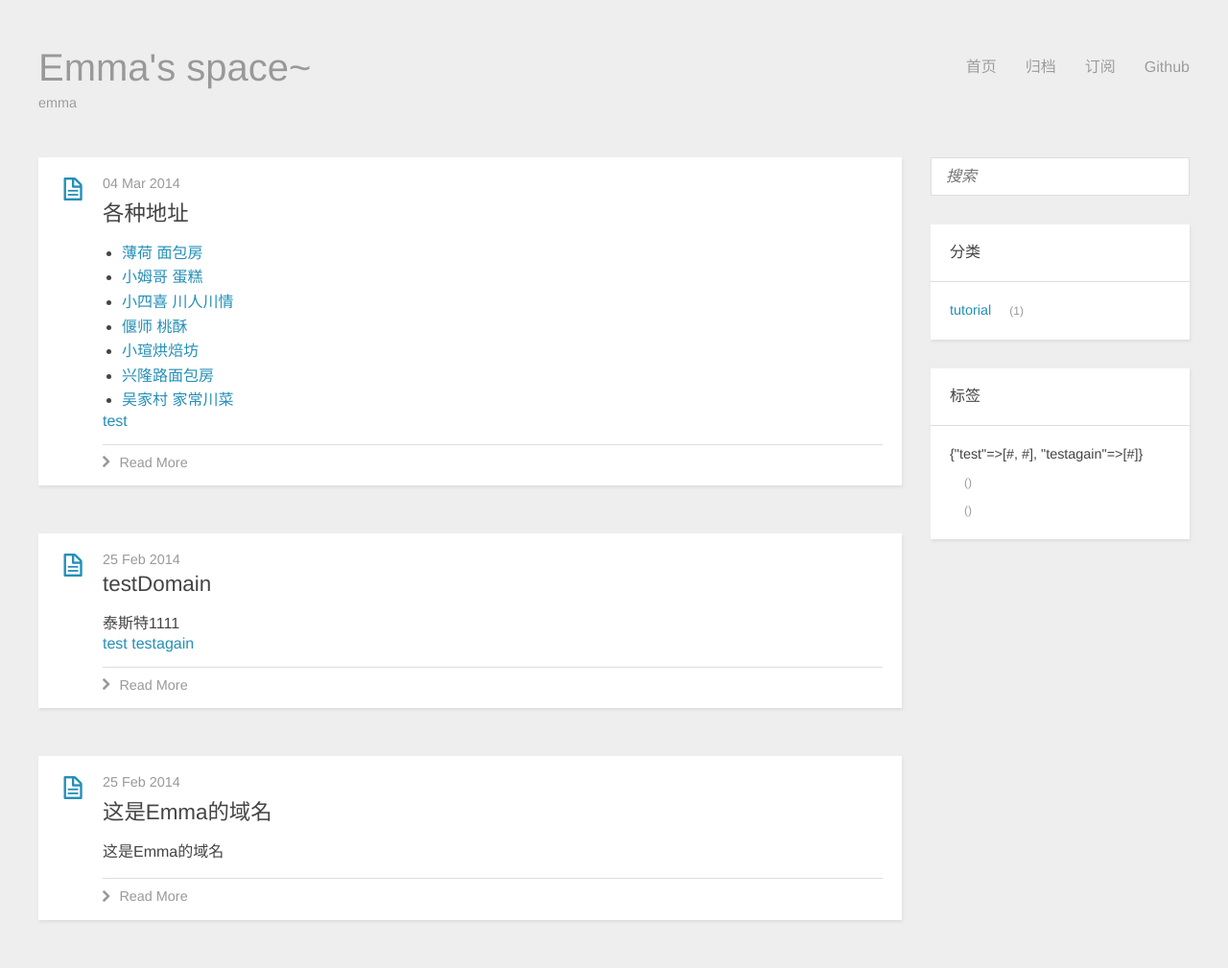
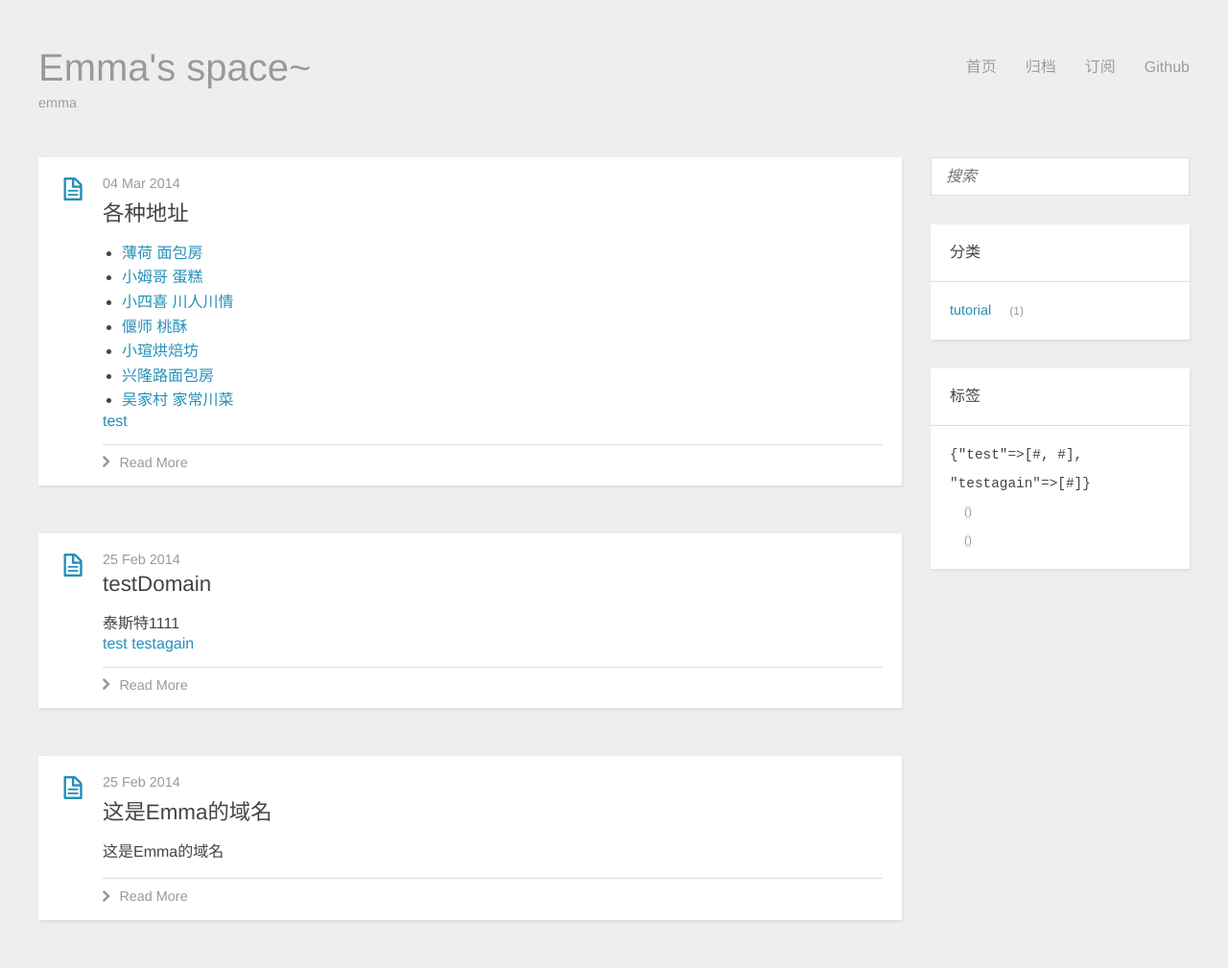
Before and after one commit to juneyang/emma, a Jekyll site: the page built from index.html, in a window 1280 px wide. Shown: the whole page at 96% size. Built offline with Jekyll 4.4.1, drawn with Linux system fonts in a browser that asks for light colours.

Commit message:
add tags

```diff
--- a/index.html
+++ b/index.html
@@ -81,11 +81,13 @@
             <h3 class="title">标签</h3>
             <ul class="entry">
                 <div class="showTags">
-                  {{ site.tags }}
+                  <code>
+                    {{ site.tags }}
+                  </code>
                 </div>
                 {% for tag in site.tags %}
-                    <li><a href="#">{{ tag.TAG }}</a>
-                      <small>{{ tag.length }}</small>
+                    <li><a href="#">{{ tag.name }}</a>
+                      <small>{{ tag.post.length }}</small>
                   </li>
                 {% endfor %}
             </ul>
```
